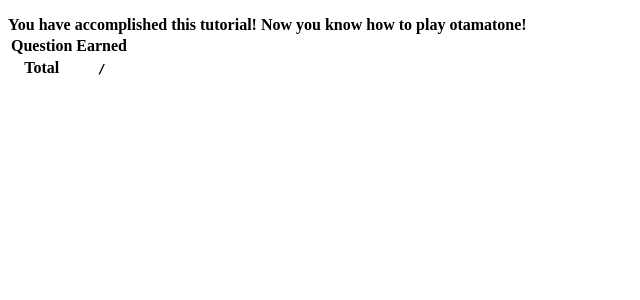
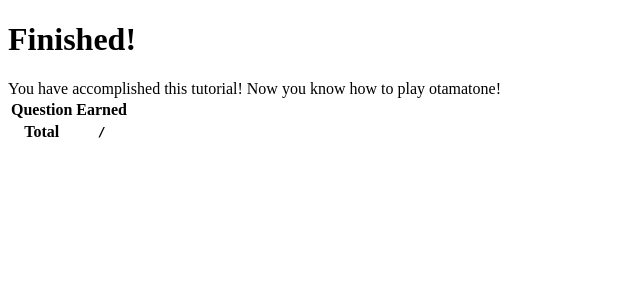
Before and after one commit to Zehua-Chen/coms4170-ui-project, a Flask app: template templates/finish.html in a window 1280 px wide. Shown: the part 96-396 px from the top of the page, without its empty margins (0-640 px from the left). Run offline with Flask 2, Linux system fonts and the light colour scheme; the template is opened without the code that fills it, so the values that code supplies are empty; some libraries are stand-ins or nearby versions.

Commit message:
[feat] Add Title to Finish Page

```diff
--- a/templates/finish.html
+++ b/templates/finish.html
@@ -18,25 +18,23 @@ Sidebar
 
 {% block content %}
 
-<div  class="ocuone">
-
-</div>
 <div class="container">
-  <div class="row">
+  <div class="row mt-5">
     <div class="col">
       <div class="text">
-        <div>
-          <b>You have accomplished this tutorial!
-            Now you know how to play otamatone!</b>
-        </div>
+        <h1>Finished!</h1>
       </div>
     </div>
   </div>
-  <div  class="ocu">
 
+  <div class="row">
+    <div class="col text-center">
+      You have accomplished this tutorial!
+      Now you know how to play otamatone!
+    </div>
   </div>
 
-  <div class="row ">
+  <div class="row mt-3">
     <div class="col">
       <table class="table">
         <thead>
```
